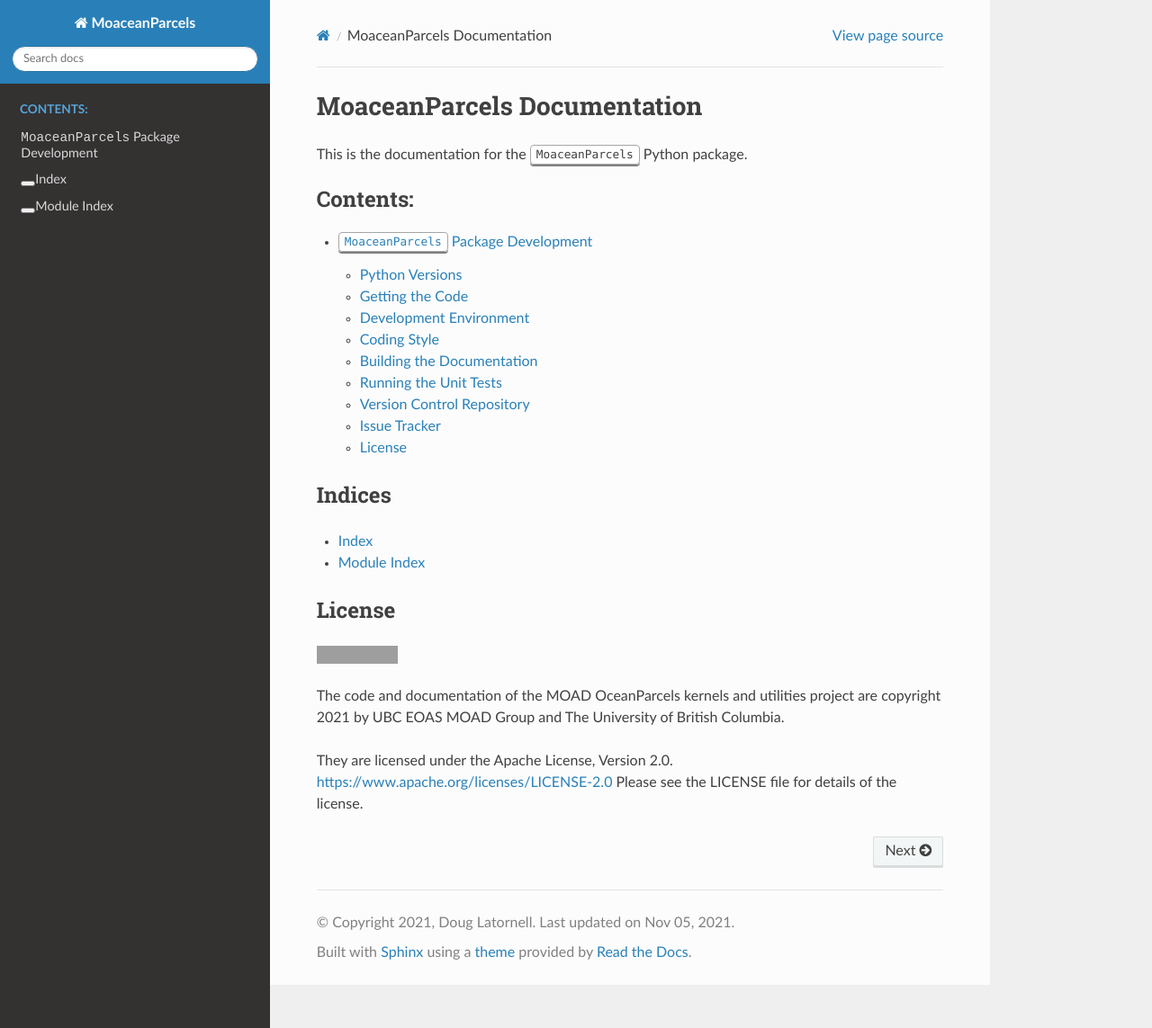
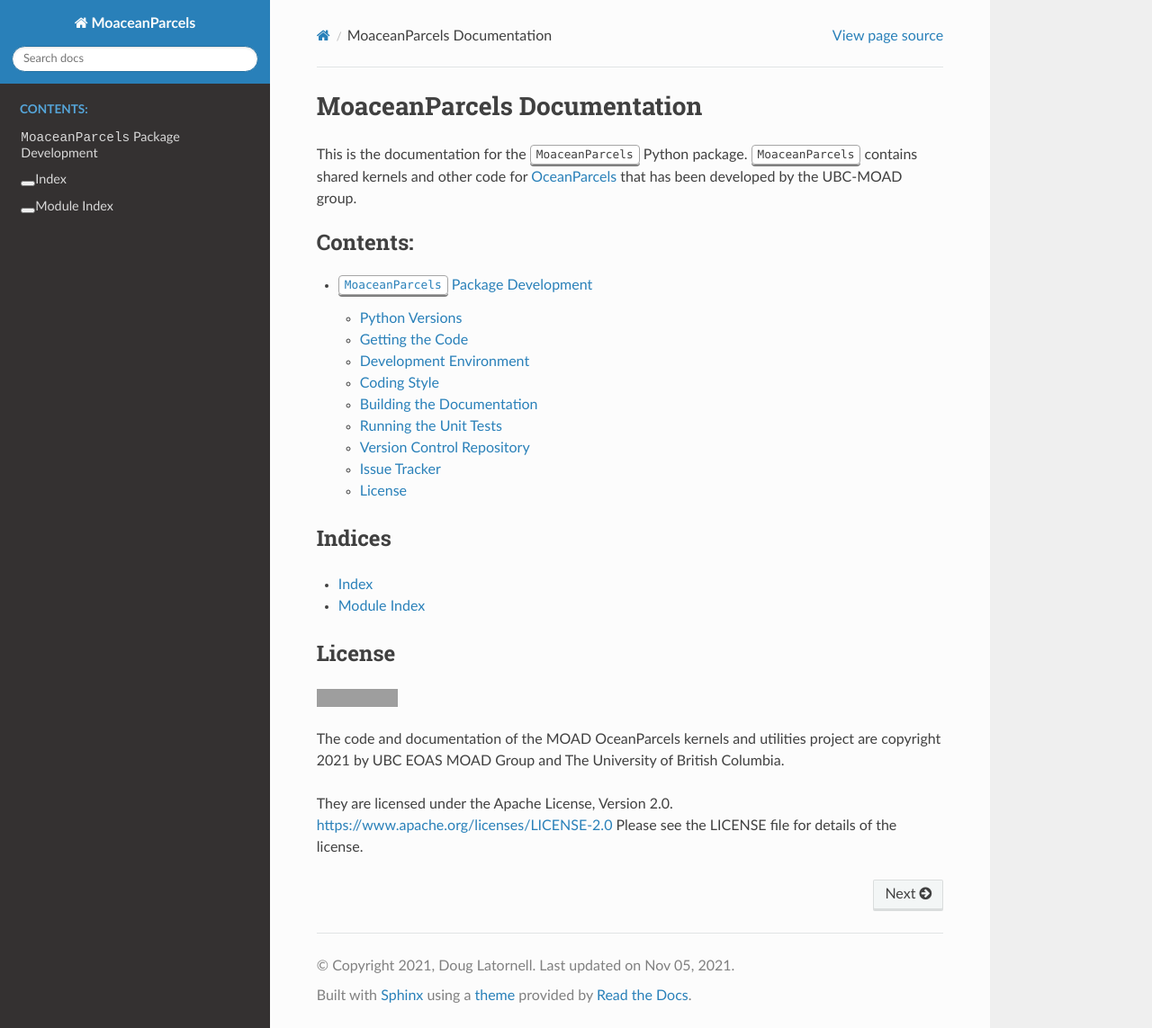
Before and after one commit to UBC-MOAD/MoaceanParcels, a Sphinx documentation site: the page built from docs/index.rst, in a window 1280 px wide and 1143 px high. Shown: the whole window at 90% size. Built offline with Sphinx 7.4.7 and the Read the Docs theme 2.0.0, drawn with Linux system fonts in a browser that asks for light colours; grey boxes are pictures that could not be loaded.

Commit message:
Add description of pkg contents to docs index page

```diff
--- a/docs/index.rst
+++ b/docs/index.rst
@@ -17,6 +17,10 @@
 ****************************
 
 This is the documentation for the :kbd:`MoaceanParcels` Python package.
+:kbd:`MoaceanParcels` contains shared kernels and other code for
+`OceanParcels`_ that has been developed by the UBC-MOAD group.
+
+.. _OceanParcels: https://oceanparcels.org/
 
 
 .. toctree::
@@ -24,6 +28,7 @@
    :caption: Contents:
 
    pkg_development
+
 
 Indices
 =======
```
